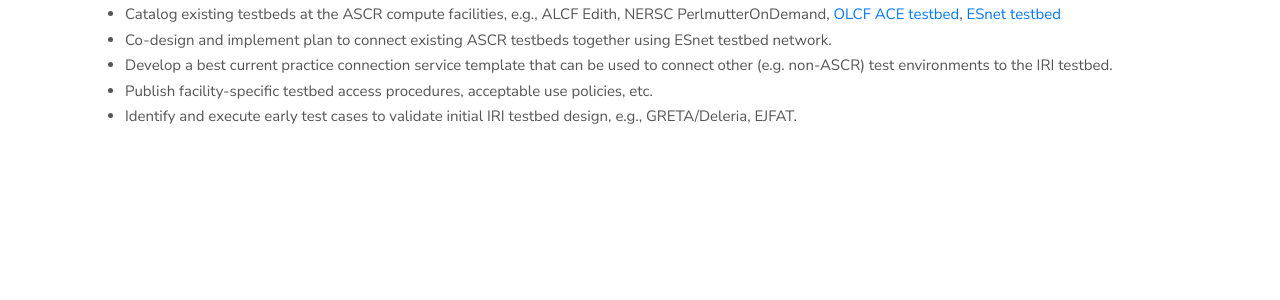
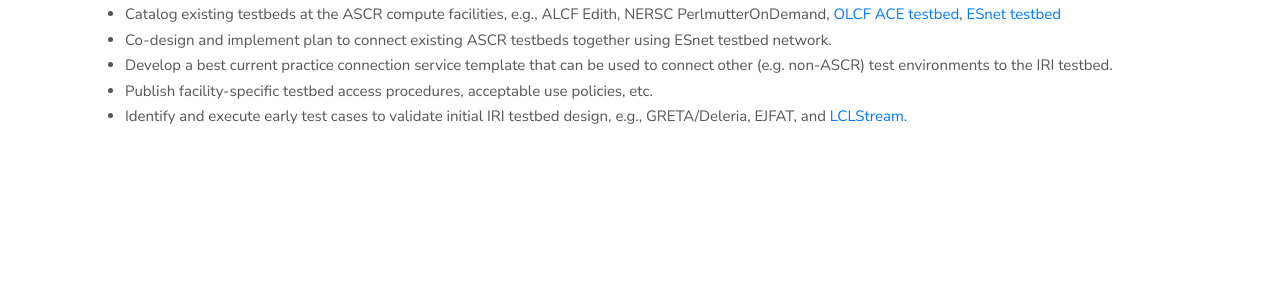
Before and after one commit to iri-science/iri-science.github.io, a Jekyll site: the page built from testbed.html, in a window 1280 px wide and 1135 px high. Shown: the part 550-850 px from the top of the window. Built offline with Jekyll 4.4.1, drawn with Linux system fonts in a browser that asks for light colours.

Commit message:
Update testbed.html

```diff
--- a/testbed.html
+++ b/testbed.html
@@ -31,7 +31,7 @@
                         (e.g. non-ASCR) test environments to the IRI testbed.</li>
                     <li>Publish facility-specific testbed access procedures, acceptable use policies, etc.</li>
                     <li>Identify and execute early test cases to validate initial IRI testbed design, e.g.,
-                        GRETA/Deleria, EJFAT.</li>
+                        GRETA/Deleria, EJFAT, and <a href="https://lcls.slac.stanford.edu/depts/data-systems/projects/lclstream">LCLStream</a>.</li>
                 </ul>
             </div>
 
```
